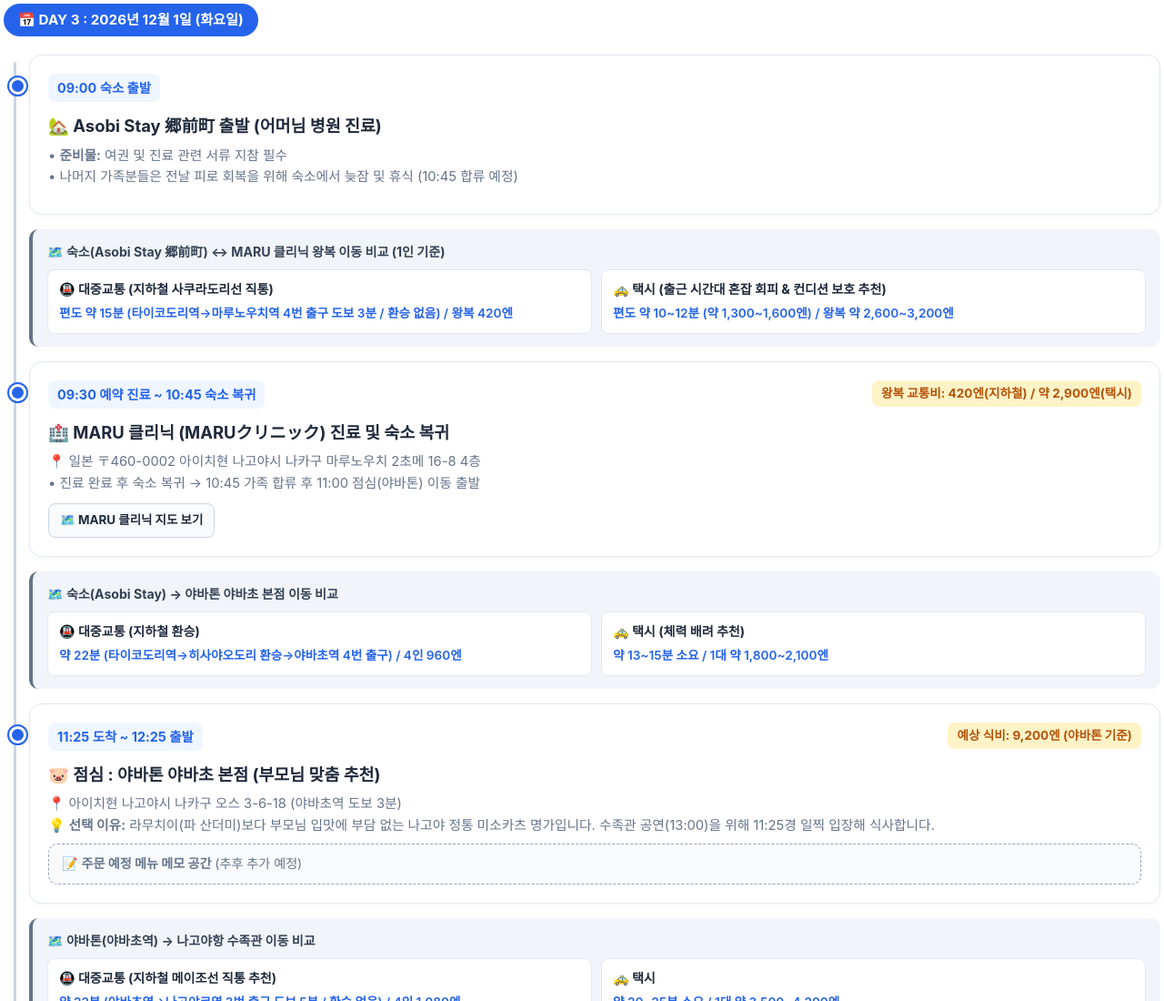
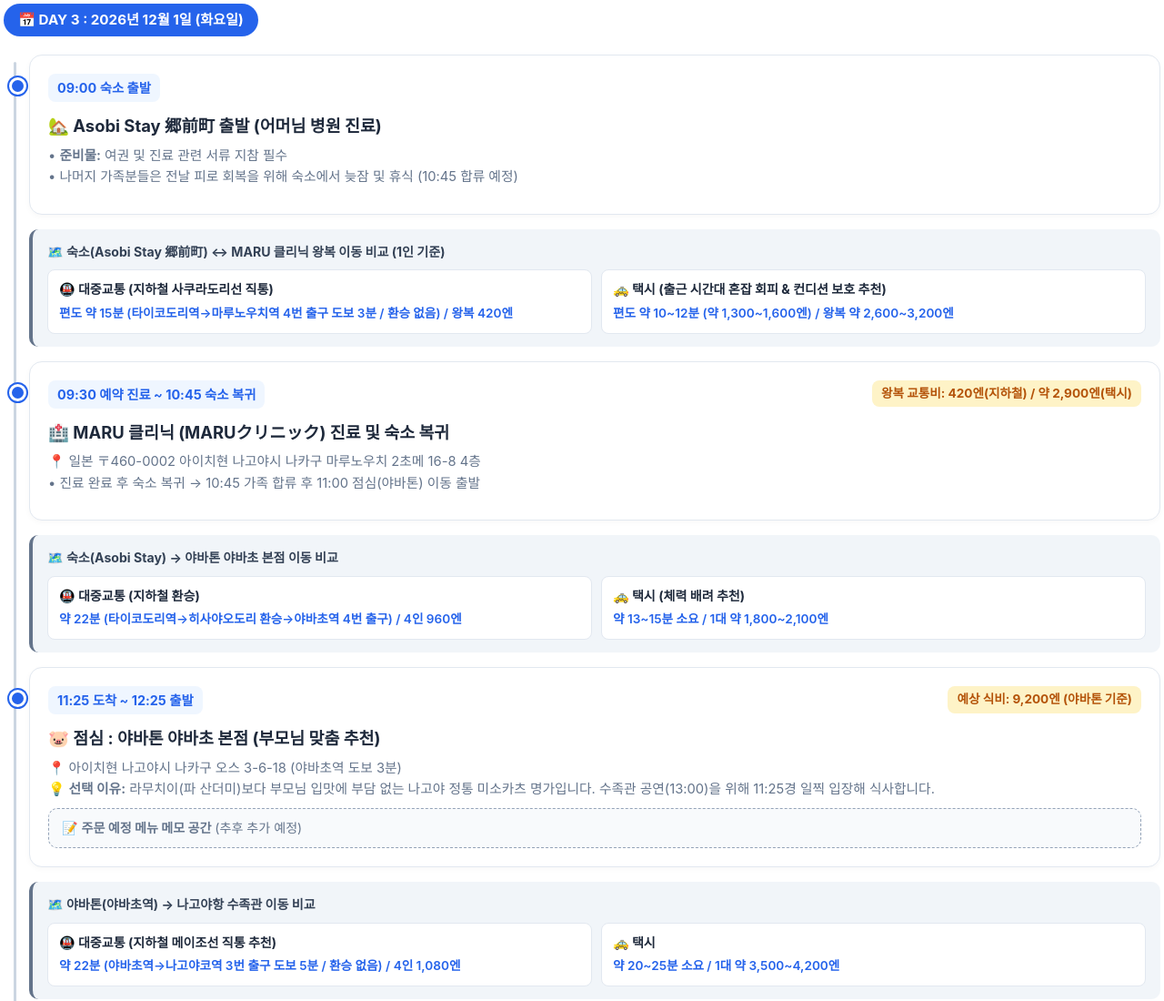
Before and after one commit to midsummer0751/nagoya-trip, a plain HTML site: page day3.html in a window 1280 px wide. Shown: the top 1100 px of the page at 91% size. Drawn offline with Linux system fonts and the light colour scheme.

Commit message:
day3.html 지도 임시 주석 업데이트

```diff
--- a/day3.html
+++ b/day3.html
@@ -87,9 +87,9 @@ body { background:transparent; color:#1e293b; line-height:1.6; padding:4px; }
                 📍 일본 〒460-0002 아이치현 나고야시 나카구 마루노우치 2초메 16-8 4층<br>
                 • 진료 완료 후 숙소 복귀 → 10:45 가족 합류 후 11:00 점심(야바톤) 이동 출발
             </div>
-            <div class="map-btn-group">
+            <!--<div class="map-btn-group">
                 <a href="https://maps.app.goo.gl/bKZj3jSWcseJQ8GQ9" target="_blank" rel="noopener noreferrer" class="map-btn">🗺️ MARU 클리닉 지도 보기</a>
-            </div>
+            </div>-->
         </div>
 
 
```
